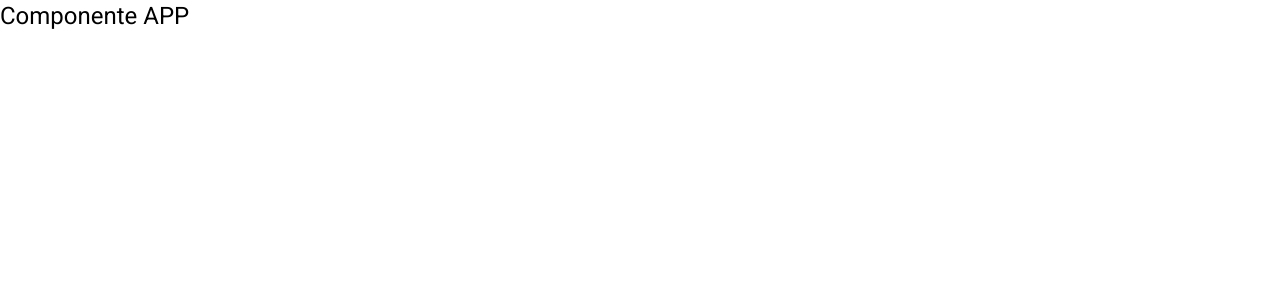
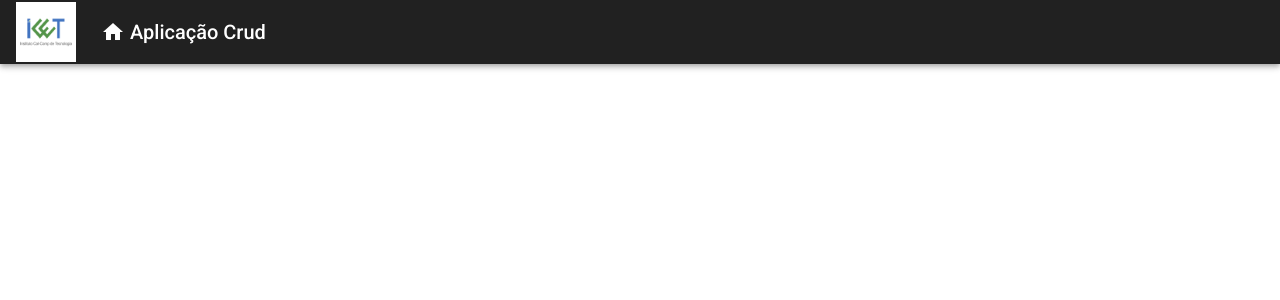
Before and after one commit to arlansonic/Crud-Angular, an Angular app in the folder frontend/: page / in a window 1280 px wide. Shown: the top 300 px of the page. Built offline with nearby package versions, Linux system fonts and the light colour scheme.

Commit message:
Component Header

```diff
--- a/frontend/src/app/app.componente.html
+++ b/frontend/src/app/app.componente.html
@@ -1 +1 @@
-<h1>Componente APP</h1>
+<app-header></app-header>
--- /dev/null
+++ b/frontend/src/app/components/template/header/header.component.css
@@ -0,0 +1,28 @@
+*{
+    box-sizing: border-box;
+    margin: 0;
+}
+.header{
+    display: flex;
+    align-items: center;
+}
+
+.header a{
+    display: flex;
+    align-items: center;
+    text-decoration: none;
+}
+
+.header .logo{
+    /* max-height: 100px; */
+    max-width: 60px;
+    border: 1px solid #fff;
+    background-color: #fff;
+}
+
+.header .title-group{
+    padding-left: 25px;
+}
+.header .title-group i{
+    padding-right: 5px;
+}
--- /dev/null
+++ b/frontend/src/app/components/template/header/header.component.html
@@ -0,0 +1,15 @@
+<mat-toolbar class="header mat-elevation-z4">
+    <span>
+        <a>
+            <img class="logo" src="../../../../assets/img/icct.png" alt="logo">
+        </a>
+    </span>
+    <span class="title-group">
+        <a>
+            <i class="material-icons">
+                home
+            </i>
+            Aplicação Crud
+        </a>
+    </span>
+</mat-toolbar>
--- /dev/null
+++ b/frontend/src/app/components/template/header/header.component.ts
@@ -0,0 +1,15 @@
+import { Component, OnInit } from '@angular/core';
+
+@Component({
+  selector: 'app-header',
+  templateUrl: './header.component.html',
+  styleUrls: ['./header.component.css']
+})
+export class HeaderComponent implements OnInit {
+
+  constructor() { }
+
+  ngOnInit(): void {
+  }
+
+}
```
Also changed, not shown: frontend/src/app/app.module.ts (+8 -2 lines), frontend/src/assets/img/icct.png (added).
